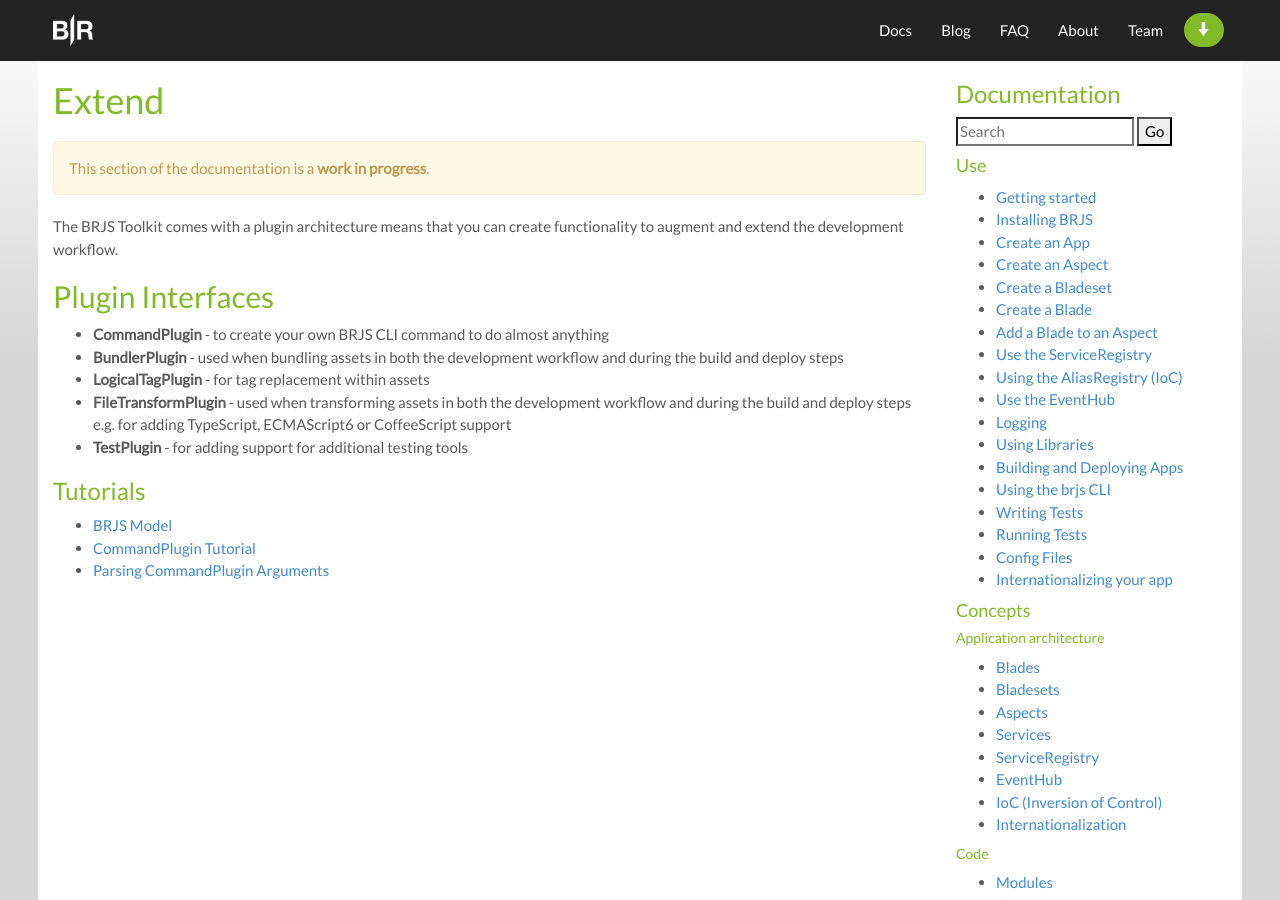
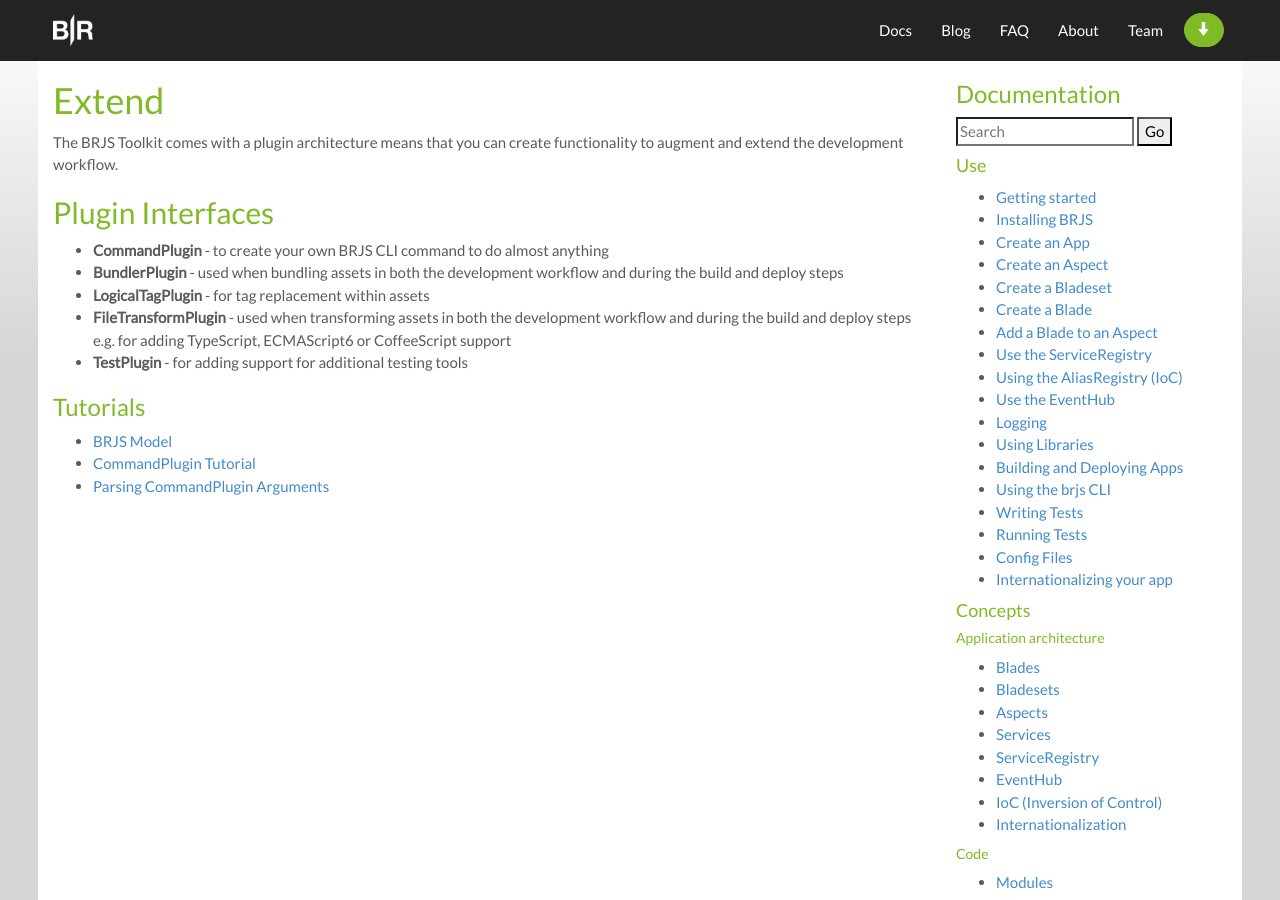
Before and after one commit to BladeRunnerJS/brjs-site, a Jekyll site: the page built from docs/extend/index.md, in a window 1280 px wide and 900 px high. Built offline with Jekyll 4.4.1, drawn with Linux system fonts in a browser that asks for light colours; nearby versions of some CDN libraries; Markdown is read by kramdown in place of the engine named in the settings.

Commit message:
fixing WiP banner. Tweak remove italics

```diff
--- a/_includes/docs/wip.html
+++ b/_includes/docs/wip.html
@@ -1,9 +1,9 @@
 {% case page.notice %}
-  {% when 'none' %}
+  {% when 'wip' %}
+  <div class="alert alert-warning">
+    <p>
+      This section of the documentation is a <strong>work in progress</strong>.
+    </p>
+  </div>
   {% else %}
-    <div class="alert alert-warning">
-    	<p>
-    		This section of the documentation is a <strong>work in progress</strong>.
-    	</p>
-    </div>
 {% endcase %}
--- a/index.html
+++ b/index.html
@@ -14,7 +14,7 @@
 
         <h1>Divide &amp; conquer complex web apps</h1>
         <p class="overview">
-          <strong>BladeRunnerJS</strong> (<em>BRJS</em>) is an open source development toolkit and framework for modular construction of large single-page HTML5 apps. It consists of a set of conventions, supporting tools and micro-libraries that make it easier for teams to develop, test, deploy and maintain complex JavaScript apps.
+          <strong>BladeRunnerJS</strong> (BRJS) is an open source development toolkit and framework for modular construction of large single-page HTML5 apps. It consists of a set of conventions, supporting tools and micro-libraries that make it easier for teams to develop, test, deploy and maintain complex JavaScript apps.
         </p>
 
         <p><a class="btn brjs-btn btn-large btn-lg btn-success btn-home" href="/docs/use/getting_started/">Get started</a></p>
```
